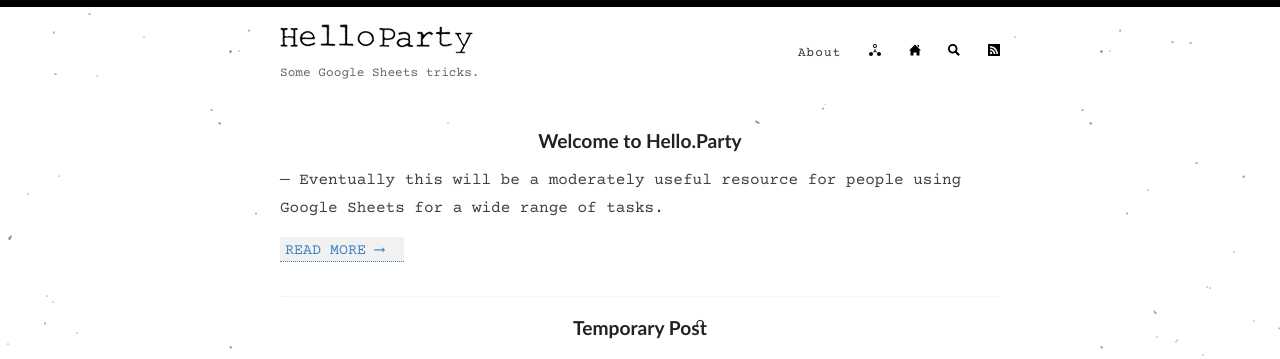
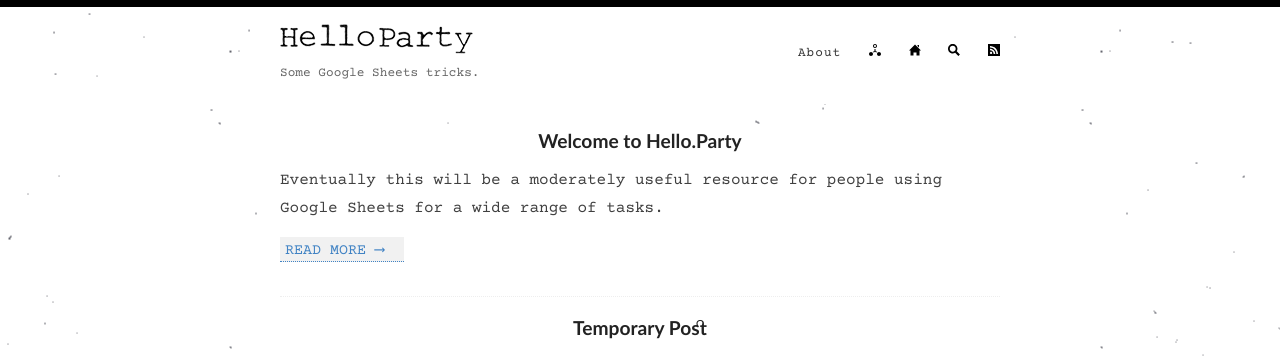
Before and after one commit to hello-party/hello-party-old.github.io, a Jekyll site: the page built from index.html, in a window 1280 px wide. Shown: the top 359 px of the page. Built offline with Jekyll 4.4.1, drawn with Linux system fonts in a browser that asks for light colours; the list of posts is cut into pages by our own code.

Commit message:
Update index.html

```diff
--- a/index.html
+++ b/index.html
@@ -26,7 +26,7 @@
             <h1><a href="{{ site.baseurl }}{{ post.url }}">{{ post.title }}</a></h1>
 
             <div class="entry">
-              <p><span class="post_date"></span> — {{ post.excerpt | remove: '<p>' | remove: '</p>' }}</p>
+              <p>{{ post.excerpt | remove: '<p>' | remove: '</p>' }}</p>
             </div>
 
             <a href="{{ site.baseurl }}{{ post.url }}" class="read-more">Read More ⟶</a>
@@ -43,7 +43,7 @@
               <h1><a href="{{ site.baseurl }}{{ post.url }}">{{ post.title }}</a></h1>
 
               <div class="entry">
-                <p><span class="post_date"></span> — {{ post.excerpt | remove: '<p>' | remove: '</p>' }}</p>
+                <p>{{ post.excerpt | remove: '<p>' | remove: '</p>' }}</p>
               </div>
 
               <a href="{{ site.baseurl }}{{ post.url }}" class="read-more">Read More ⟶</a>
```
